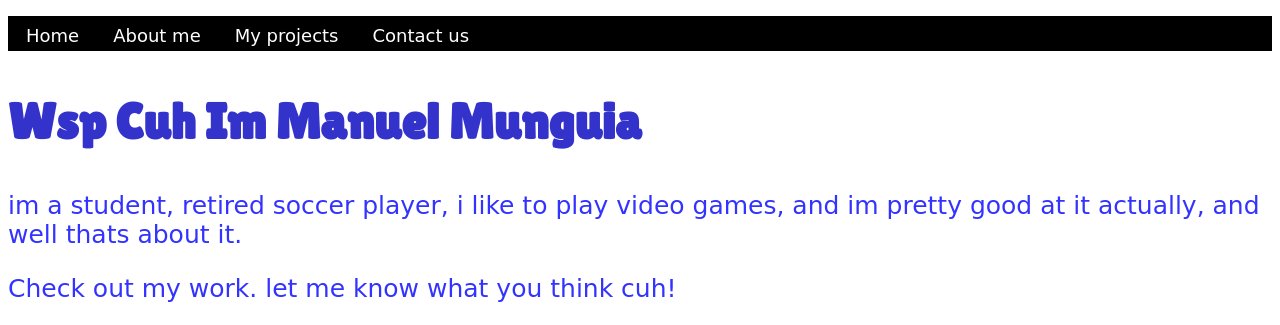
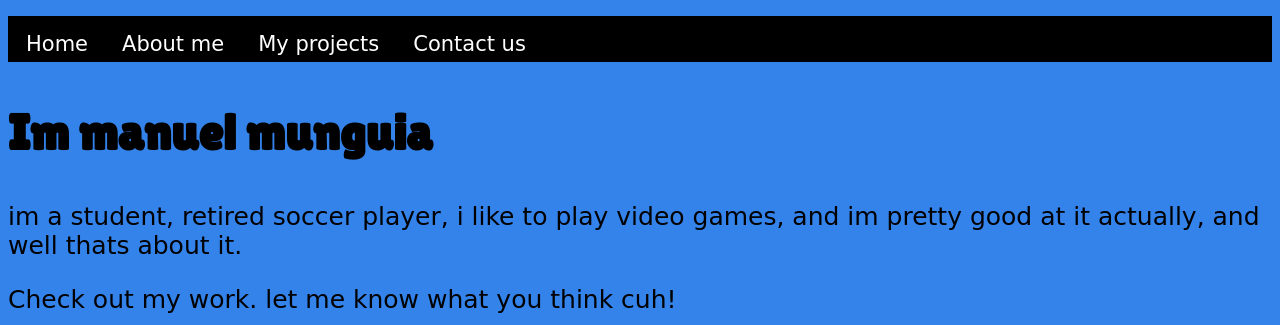
Before and after one commit to munguia0130/munguia0130.github.io, a plain HTML site: page index.html in a window 1280 px wide. Shown: the top 325 px of the page. Drawn offline with Linux system fonts and the light colour scheme; a web font is replaced by a local one.

Commit message:
new change

```diff
--- a/index.html
+++ b/index.html
@@ -13,7 +13,7 @@
     <li><a href="contact me.html">Contact us</a></li>
     </ul>
     <div>
-    <h2 class="color">Wsp Cuh Im Manuel Munguia</h2>
+    <h2 class="color">Im manuel munguia</h2>
     <p class="light">im a student, retired soccer player, i like to play video games, and im
     pretty good at it actually, and well thats about it.</p>
     <p class="light">Check out my work. let me know what you think cuh!</p>
--- a/style.css
+++ b/style.css
@@ -1,8 +1,8 @@
 .color{
-    color: rgb(51, 51, 204);
+    color: rgb(0,0,0);
 }
 .light{
-    color: rgb(51, 51, 255);
+    color: rgb(0,0,0);
 }
 
 ul{
@@ -14,14 +14,14 @@ ul{
 a{
     text-decoration:none;
     color: rgb(255,255,255);
-    font-size:18px;
+    font-size:21px;
 
 }
 li{
     display: inline;
     font-family: 'Lobster', cursive;
     padding:15px;
-    font-size:25px;
+    font-size:35px;
 
 }
 p{
@@ -42,3 +42,6 @@ label{
 input{
     font-size:20px;
 }
+body{
+    background-color: rgb(52, 131, 235);
+}
```
Also changed, not shown: about me.html (+1 -1 lines), contact me.html (+1 -1 lines), my projects.html (+1 -1 lines).
